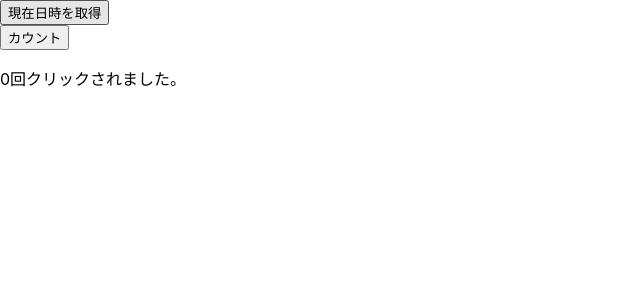
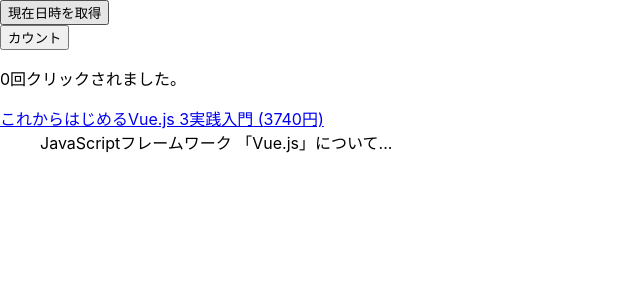
Before and after one commit to geminopa/my-react, a React (Create React App) app: page / in a window 1280 px wide. Shown: the top 300 px of the page, without its empty margins (0-640 px from the left). Built offline with nearby package versions, Linux system fonts and the light colour scheme.

Commit message:
map関数

```diff
--- /dev/null
+++ b/src/chap03/ForList.jsx
@@ -0,0 +1,21 @@
+import React from 'react';
+
+// 書籍情報はProps(src)経由で受け取る
+export default function ForList({ src }) {
+    return (
+        <dl>
+            {
+                src.map(elem => (
+                    <>
+                        <dt>
+                            <a href={`https://wings.msn.to/books/${elem.isbn}/${elem.isbn}.jpg`}>
+                                {elem.title} ({elem.price}円)
+                            </a>
+                        </dt>
+                        <dd>{elem.summary}</dd>
+                    </>
+                ))
+            }
+        </dl>
+    );
+}
--- a/src/chap03/StateBasic.jsx
+++ b/src/chap03/StateBasic.jsx
@@ -3,6 +3,7 @@
 export default function StateBasic({ init }) {
     // Props(init) でState(count)を初期化
     const [count, setCount] = useState(init);
+    console.log(`count is ${count}.`);
     // [カウント]ボタンクリック時にカウント値をインクリメント
     const handleClick = () => setCount(count + 1);
     return (
--- /dev/null
+++ b/src/chap03/books.jsx
@@ -0,0 +1,10 @@
+const books = [
+    {
+        isbn: '978-4-8156-1336-5',
+        title: 'これからはじめるVue.js 3実践入門',
+        price: 3740,
+        summary: 'JavaScriptフレームワーク 「Vue.js」について...',
+        download: true,
+    },
+];
+export default books;
--- a/src/index.js
+++ b/src/index.js
@@ -4,6 +4,8 @@
 // import App from './App';
 import EventBasic from './chap03/EventBasic';
 import StateBasic from './chap03/StateBasic';
+import books from './chap03/books';
+import ForList from './chap03/ForList';
 import reportWebVitals from './reportWebVitals';
 
 const root = ReactDOM.createRoot(document.getElementById('root'));
@@ -11,6 +13,7 @@
   <React.StrictMode>
     <EventBasic type="time" />
     <StateBasic init={0} />
+    <ForList src={books} />
   </React.StrictMode>
 );
 
```
